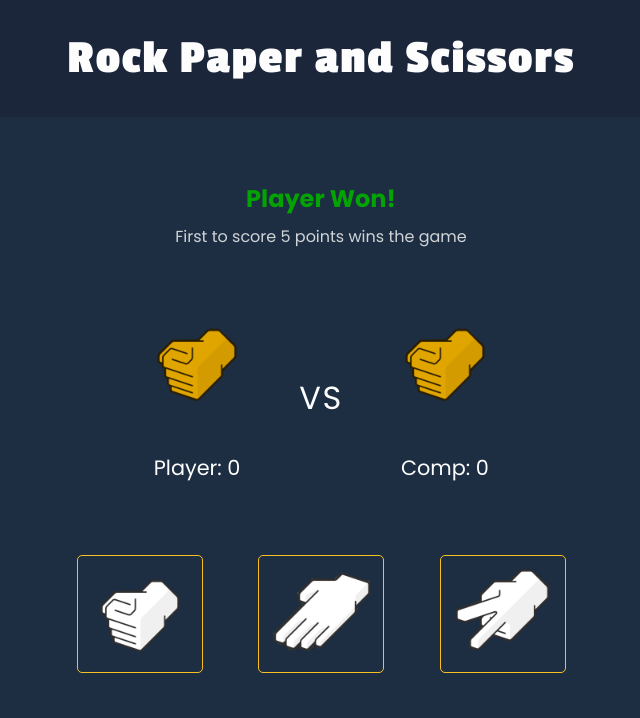
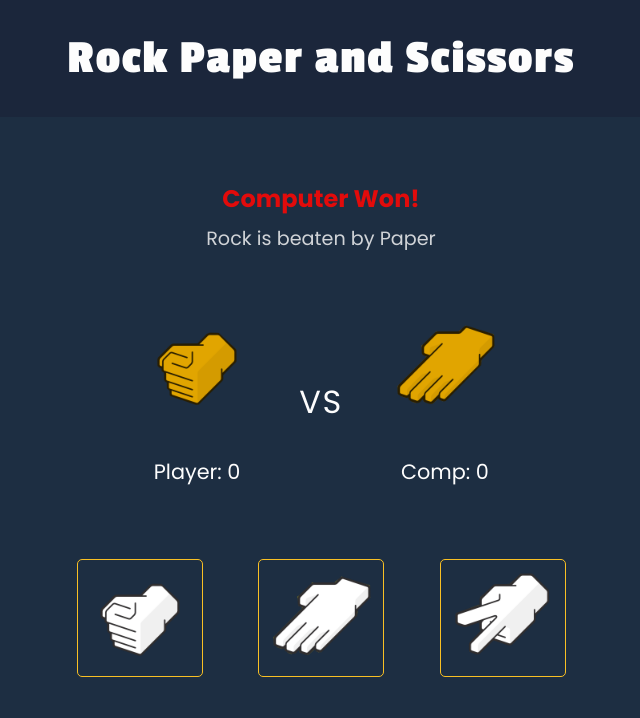
Before and after one commit to OsiusKara/Rock-Paper-Scissors, a plain HTML site: page index.html in a window 1280 px wide. Both pictures are taken after a click on the button 458 px from the left and 683 px from the top of the page. Shown: the top 718 px of the page, without its empty margins (319-959 px from the left). Drawn offline with Linux system fonts and the light colour scheme.

Commit message:
fixed score-header

```diff
--- a/index.html
+++ b/index.html
@@ -24,7 +24,7 @@
       <div class="scoreboard">
         <div class="scoreboard-header">
           <h2 id="score-header">Choose your Weapon</h2>
-          <p>First to score 5 points wins the game</p>
+          <p id="score-message">First to score 5 points wins the game</p>
         </div>
 
         <div class="scores">
@@ -32,7 +32,7 @@
             <div class="scorebox1">
               <img src="./images/question.png" alt="" />
               <div id="player-weapon"></div>
-              <p id="player-score">Player: 0</p>
+              <p id="player-scoring">Player: 0</p>
             </div>
           </div>
           <div class="versus">VS</div>
@@ -41,7 +41,7 @@
             <div class="scorebox2">
               <img src="./images/question.png" alt="" />
               <div id="comp-weapon"></div>
-              <p id="comp-score">Comp: 0</p>
+              <p id="comp-scoring">Comp: 0</p>
             </div>
           </div>
         </div>
--- a/index.js
+++ b/index.js
@@ -21,6 +21,12 @@ const srcPlayer = document.getElementById("player-weapon");
 const srcComp = document.getElementById("comp-weapon");
 
 const scoreBoardHeader = document.getElementById("score-header");
+const scoreMessage = document.getElementById("score-message");
+
+const computerSelection = computerChoice();
+
+const playerScoring = document.getElementById("player-score");
+const compScoring = document.getElementById("comp-score");
 
 let playerScore = 0;
 let computerScore = 0;
@@ -71,21 +77,17 @@ function displayPlayer() {
   console.log("PlayerChoice: " + playerSelection);
 }
 
-// Computer Selection -------------------------------------------------->
+// Computer Selection ------------------------------------------------------->
 function displayComp() {
-  const computerSelection = computerChoice();
   questionMark2.classList.add("hidden");
 
   if (computerSelection === "rock") {
-    srcPlayer.appendChild(rock3image);
     rock3image.src = "./images/rock3.png";
     srcComp.appendChild(rock3image);
   } else if (computerSelection === "paper") {
-    srcPlayer.appendChild(paper3image);
     paper3image.src = "./images/paper3.png";
     srcComp.appendChild(paper3image);
   } else {
-    srcPlayer.appendChild(scissors3image);
     scissors3image.src = "./images/scissors3.png";
     srcComp.appendChild(scissors3image);
   }
@@ -100,20 +102,16 @@ function computerChoice() {
 
 // Play Round------------------------------------------------------------->
 function playRound() {
-  const computerSelection = computerChoice();
-
   if (playerSelection === computerSelection) {
     roundWinner = "tie";
-    // console.log(roundWinner);
   } else if ((playerSelection === "rock" && computerSelection === "scissors") || (playerSelection === "scissors" && computerSelection === "paper") || (playerSelection === "paper" && computerSelection === "rock")) {
     playerScore++;
     roundWinner = "player";
-    // console.log(roundWinner + " wins");
   } else if ((computerSelection === "rock" && playerSelection === "scissors") || (computerSelection === "scissors" && playerSelection === "paper") || (computerSelection === "paper" && playerSelection === "rock")) {
     computerScore++;
     roundWinner = "computer";
-    // console.log(roundWinner + " wins");
   }
+  updateScoreMessage(roundWinner, playerSelection, computerSelection);
 }
 
 // Update Header Round Winner-------------------------------------------->
@@ -128,6 +126,31 @@ function updateScore() {
     scoreBoardHeader.textContent = "Computer Won!";
     scoreBoardHeader.style.color = "#e20b0b";
   }
+  playerScoring.textContent = `Player: ${playerScore}`;
+  compScoring.textContent = `Comp: ${computerScore}`;
+}
+
+//Update Score Message------------------------------------------------->
+
+function updateScoreMessage(winner, playerSelection, computerSelection) {
+  if (winner === "player") {
+    scoreMessage.textContent = `${capitalizeFirstLetter(playerSelection)} beats ${capitalizeFirstLetter(computerSelection)}`;
+    scoreMessage.style.fontSize = "1.2rem";
+    return;
+  }
+  if (winner === "computer") {
+    scoreMessage.textContent = `${capitalizeFirstLetter(playerSelection)} is beaten by ${capitalizeFirstLetter(computerSelection)}`;
+    scoreMessage.style.fontSize = "1.2rem";
+    return;
+  } else {
+    scoreMessage.textContent = `${capitalizeFirstLetter(playerSelection)} ties with ${capitalizeFirstLetter(computerSelection)}`;
+    scoreMessage.style.fontSize = "1.2rem";
+    return;
+  }
+}
+
+function capitalizeFirstLetter(string) {
+  return string[0].toUpperCase() + string.substring(1);
 }
 
 // function game() {
--- a/style.css
+++ b/style.css
@@ -47,6 +47,7 @@ header h1 {
 
 .scoreboard-header p {
   opacity: 0.8;
+  font-size: 1rem;
 }
 
 .scoreboard {
```
